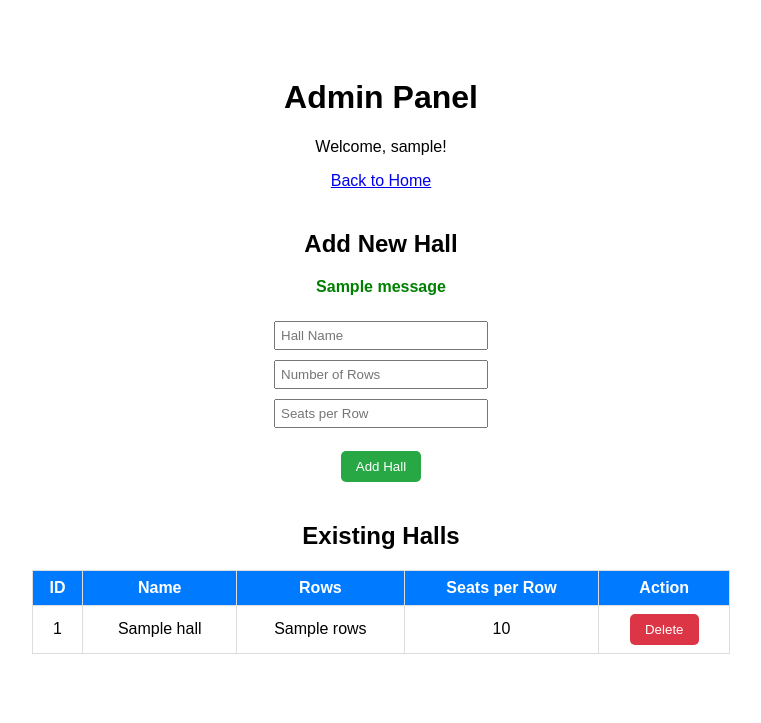
After one commit to daytimeserg0/cinema_booking, a Flask app: page /admin in a window 1280 px wide. The commit adds this page. Shown: the top 723 px of the page, without its empty margins (259-1020 px from the left). Run offline with Flask 3, Linux system fonts and the light colour scheme; the visitor is signed in with stand-in values (Sample User, id 1); one stand-in notice (Sample message) is shown; a database or web service that is not in the repository returns one stand-in record (values such as "Sample title"); some libraries are stand-ins or nearby versions.

Commit message:
adding admin panel(adding/deleting halls)

```diff
--- a/app.py
+++ b/app.py
@@ -1,4 +1,4 @@
-from flask import Flask, render_template, request, redirect, session
+from flask import Flask, render_template, request, redirect, session, url_for, flash
 import psycopg2
 from werkzeug.security import generate_password_hash, check_password_hash
 from db import get_db_connection
@@ -72,7 +72,7 @@ def login():
             session["user_id"] = user[0]
             session["username"] = user[1]
             session["role"] = user[3]
-            return redirect("/")  # redirect to home after successful login
+            return redirect("/")
         else:
             message = "Invalid username or password!"
 
@@ -91,5 +91,61 @@ def account():
         return redirect("/login")
     return f"Hello, {session['username']}! This is your account page."
 
+# Admin page
+@app.route("/admin", methods=["GET", "POST"])
+def admin_panel():
+    if "role" not in session or session["role"] != "admin":
+        return redirect("/")
+
+    try:
+        conn = get_db_connection()
+        cur = conn.cursor()
+
+        # Handle adding new hall
+        if request.method == "POST" and "add_hall" in request.form:
+            hall_name = request.form["name"]
+            rows = request.form["rows"]
+            seats_per_row = request.form["seats_per_row"]
+
+            cur.execute("SELECT * FROM halls WHERE name = %s;", (hall_name,))
+            hall = cur.fetchone()
+
+            if hall:
+                flash("Hall already exists!", "error")
+            else:
+                cur.execute(
+                    "INSERT INTO halls (name, rows, seats_per_row) VALUES (%s, %s, %s);",
+                    (hall_name, rows, seats_per_row)
+                )
+                conn.commit()
+                flash(f"Hall '{hall_name}' added successfully!", "success")
+
+            cur.close()
+            conn.close()
+            return redirect(url_for("admin_panel"))
+
+        # Handle deleting hall
+        if request.method == "POST" and "delete_hall" in request.form:
+            hall_id = request.form["delete_hall"]
+            cur.execute("DELETE FROM halls WHERE id = %s;", (hall_id,))
+            conn.commit()
+            flash("Hall deleted successfully!", "success")
+            cur.close()
+            conn.close()
+            return redirect(url_for("admin_panel"))
+
+        # GET: fetch all halls
+        cur.execute("SELECT id, name, rows, seats_per_row FROM halls ORDER BY id;")
+        halls = cur.fetchall()
+        cur.close()
+        conn.close()
+    except Exception as e:
+        flash(f"Error: {e}", "error")
+        halls = []
+
+    return render_template("admin.html", halls=halls)
+
+
+
 if __name__ == "__main__":
     app.run(debug=True)
--- /dev/null
+++ b/static/admin.css
@@ -0,0 +1,27 @@
+/* Add Hall button */
+button.add_hall {
+    padding: 8px 15px;
+    background-color: #28a745;
+    color: white;
+    border: none;
+    border-radius: 5px;
+    cursor: pointer;
+}
+
+button.add_hall:hover {
+    background-color: #218838;
+}
+
+/* Delete Hall button */
+button.delete_hall {
+    padding: 8px 15px;
+    background-color: #dc3545;
+    color: white;
+    border: none;
+    border-radius: 5px;
+    cursor: pointer;
+}
+
+button.delete_hall:hover {
+    background-color: #c82333;
+}
--- /dev/null
+++ b/static/style.css
@@ -0,0 +1,43 @@
+/* general body styling */
+body {
+    font-family: Arial, sans-serif;
+    padding: 50px;
+    text-align: center;
+}
+
+/* inputs */
+input {
+    padding: 5px;
+    margin: 5px 0;
+    width: 200px;
+}
+
+/* flash messages */
+.message {
+    margin: 20px 0;
+    font-weight: bold;
+    color: #333;
+}
+
+/* table styling */
+table {
+    border-collapse: collapse;
+    margin: 20px auto;
+    width: 60%;
+}
+
+th, td {
+    border: 1px solid #ddd;
+    padding: 8px;
+    text-align: center;
+}
+
+th {
+    background-color: #007BFF;
+    color: white;
+}
+
+/* headings */
+h2 {
+    margin-top: 40px;
+}
--- /dev/null
+++ b/templates/admin.html
@@ -0,0 +1,67 @@
+<!DOCTYPE html>
+<html lang="en">
+<head>
+    <meta charset="UTF-8">
+    <title>Admin Panel - Cinema Booking</title>
+    <link rel="stylesheet" href="{{ url_for('static', filename='style.css') }}">
+    <link rel="stylesheet" href="{{ url_for('static', filename='admin.css') }}">
+</head>
+<body>
+    <h1>Admin Panel</h1>
+    <p>Welcome, {{ session.username }}!</p>
+    <p><a href="/">Back to Home</a></p>
+
+
+    <!-- Add New Hall Form -->
+    <h2>Add New Hall</h2>
+    <style>
+      .message.success { color: green; font-weight: bold; }
+      .message.error { color: red; font-weight: bold; }
+    </style>
+    {% with messages = get_flashed_messages(with_categories=true) %}
+      {% if messages %}
+        {% for category, msg in messages %}
+          <div class="message {{ category }}">{{ msg }}</div>
+        {% endfor %}
+      {% endif %}
+    {% endwith %}
+    <form method="POST">
+        <input type="text" name="name" placeholder="Hall Name" required><br>
+        <input type="number" name="rows" placeholder="Number of Rows" min="1" required><br>
+        <input type="number" name="seats_per_row" placeholder="Seats per Row" min="1" required><br><br>
+        <button type="submit" name="add_hall" class="add_hall">Add Hall</button>
+    </form>
+
+    <!-- List of existing halls -->
+    <h2>Existing Halls</h2>
+      {% if halls %}
+          <table>
+              <tr>
+                  <th>ID</th>
+                  <th>Name</th>
+                  <th>Rows</th>
+                  <th>Seats per Row</th>
+                  <th>Action</th>
+              </tr>
+              {% for hall in halls %}
+              <tr>
+                  <td>{{ hall[0] }}</td>
+                  <td>{{ hall[1] }}</td>
+                  <td>{{ hall[2] }}</td>
+                  <td>{{ hall[3] }}</td>
+                  <td>
+                      <form method="POST" style="display:inline;">
+                          <button type="submit" name="delete_hall" class="delete_hall" value="{{ hall[0] }}" onclick="return confirm('Are you sure you want to delete this hall?');">
+                              Delete
+                          </button>
+                      </form>
+                  </td>
+              </tr>
+              {% endfor %}
+          </table>
+      {% else %}
+          <p>No halls available.</p>
+      {% endif %}
+
+</body>
+</html>
--- a/templates/index.html
+++ b/templates/index.html
@@ -21,7 +21,10 @@
 <body>
     <h1>Welcome to Cinema Booking</h1>
 
-    {% if session.username %}
+    {% if session.role == 'admin' %}
+        <a href="/logout" class="btn">Logout</a>
+        <a href="/admin" class="btn">Admin Panel</a>
+    {% elif session.username %}
         <p>Hello, {{ session.username }}!</p>
         <a href="/logout" class="btn">Logout</a>
         <a href="/account" class="btn">My Account</a>
```
